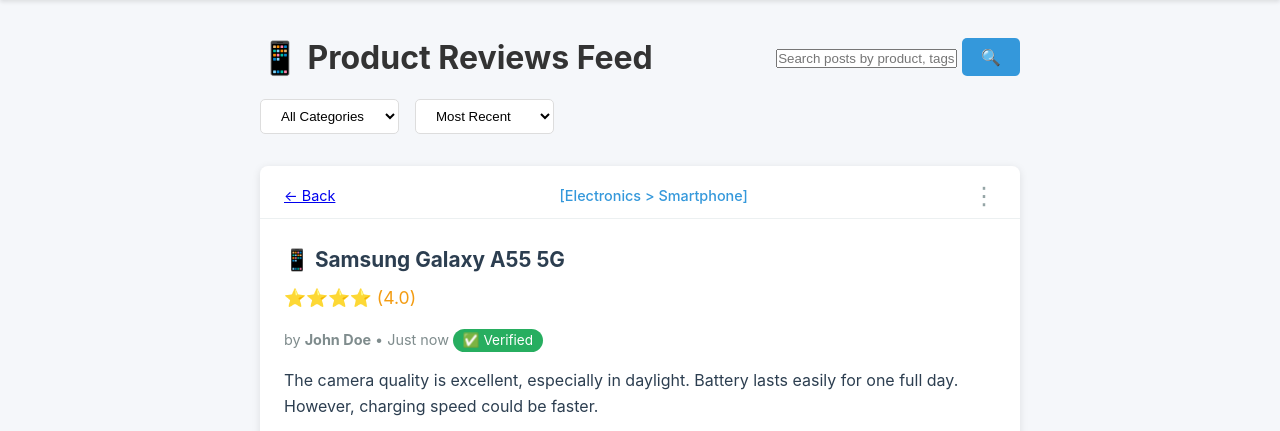
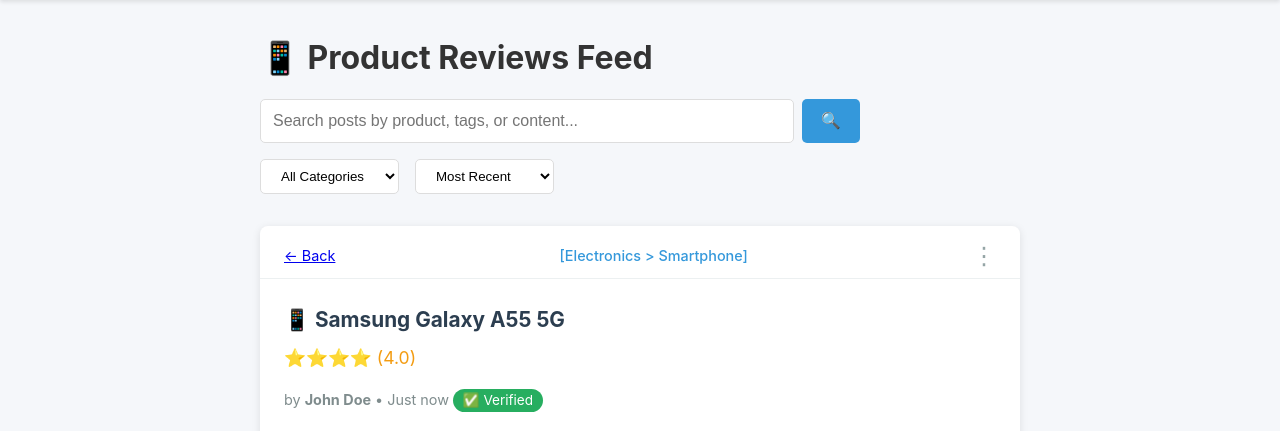
Before and after one commit to Muhammad-Alinoor/smart_review_system, a PHP site: page /feed.php in a window 1280 px wide. Shown: the part 77-508 px from the top of the page. Run offline with PHP 8.4, Linux system fonts and the light colour scheme; data comes from the database, SQL or seed files in the repository.

Commit message:
css for the feed search added

```diff
--- a/public/css/style.css
+++ b/public/css/style.css
@@ -679,11 +679,23 @@
 
 .feed-header {
     display: flex;
-    justify-content: space-between;
-    align-items: center;
+    flex-direction: column;
+    gap: 1rem;
     margin: 2rem 0;
-    flex-wrap: wrap;
-    gap: 1rem;
+}
+
+.feed-search-box {
+    display: flex;
+    gap: 0.5rem;
+    max-width: 600px;
+}
+
+.feed-search-box input {
+    flex: 1;
+    padding: 0.75rem;
+    border: 1px solid #ddd;
+    border-radius: 5px;
+    font-size: 1rem;
 }
 
 .feed-filters {
```
